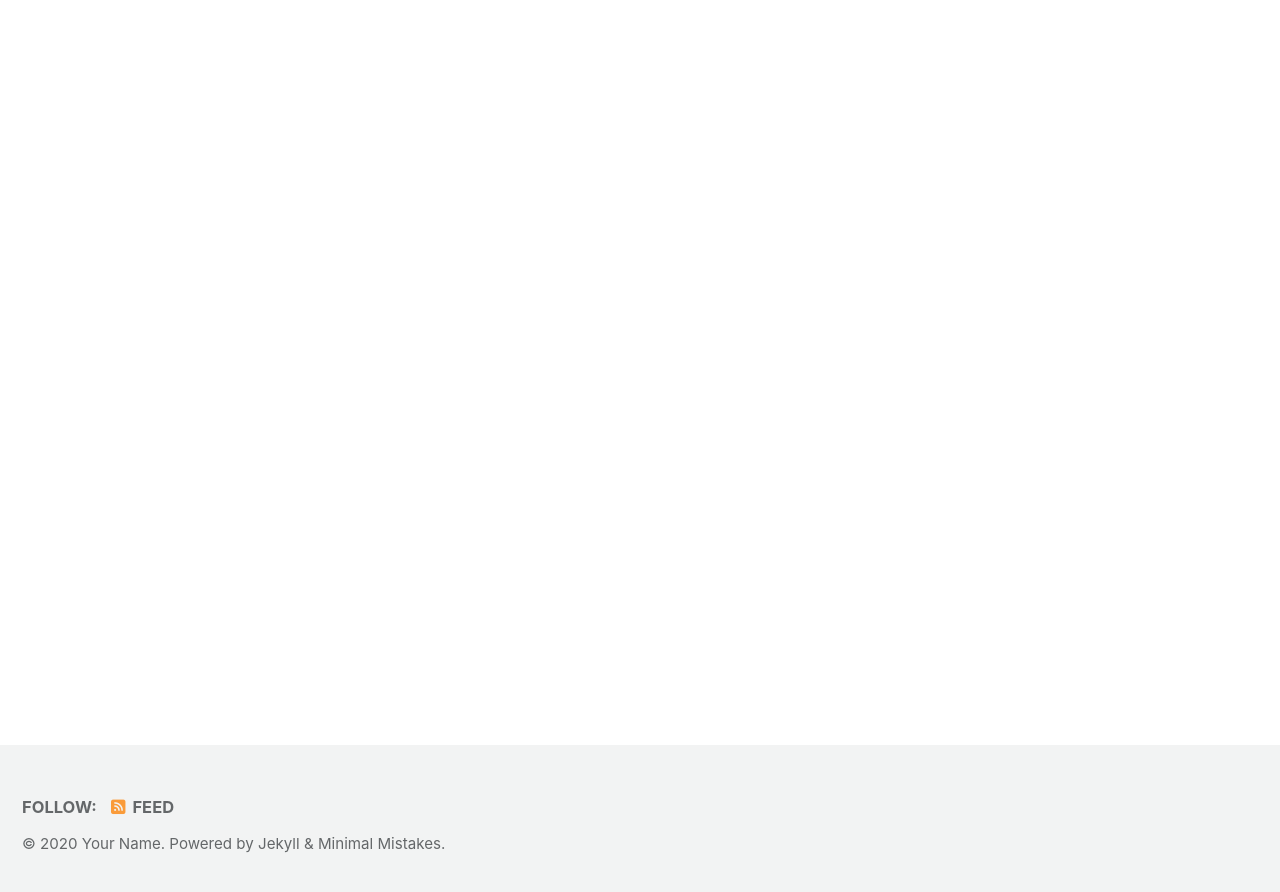
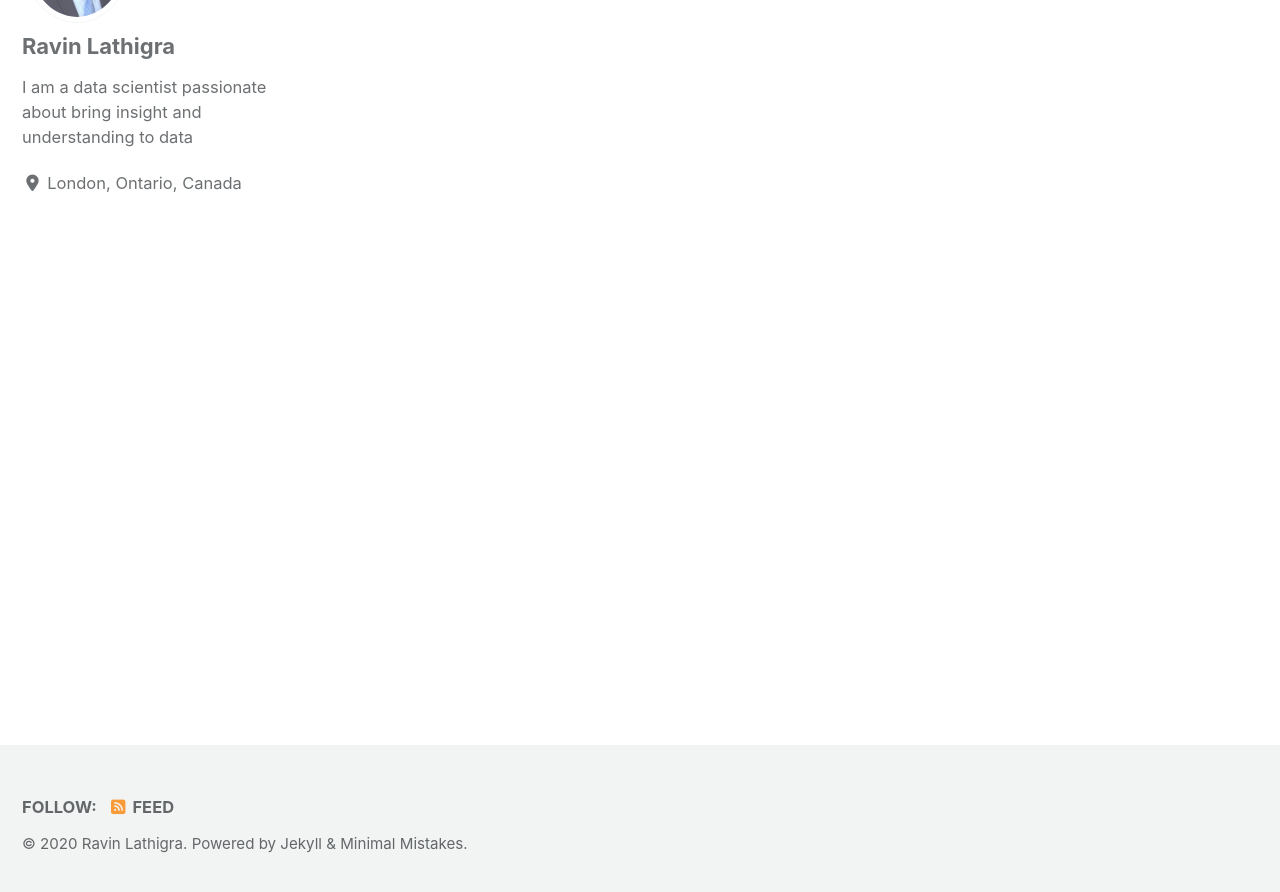
Before and after one commit to Ravinlathigra/Ravinlathigra.github.io, a Jekyll site: the page built from index.html, in a window 1280 px wide and 900 px high, scrolled down 222 px. Shown: the top 892 px of the window. Built offline with Jekyll 4.4.1, drawn with Linux system fonts in a browser that asks for light colours; cached includes are drawn as plain includes; nearby versions of some CDN libraries; the list of posts is cut into pages by our own code; some of the changed text lies outside the part shown.

Commit message:
inital update

```diff
--- a/_config.yml
+++ b/_config.yml
@@ -16,12 +16,12 @@ minimal_mistakes_skin    : "default" # "air", "aqua", "contrast", "dark", "dirt"
 
 # Site Settings
 locale                   : "en-US"
-title                    : "Site Title"
+title                    : "Data Science Portfolio"
 title_separator          : "-"
 subtitle                 : # site tagline that appears below site title in masthead
-name                     : "Your Name"
-description              : "An amazing website."
-url                      : # the base hostname & protocol for your site e.g. "https://mmistakes.github.io"
+name                     : "Ravin Lathigra"
+description              : "This website contains a subset of my data science projects and blog posts for anyone interested in learning more about data science"
+url                      : "https://Ravinlathigra.github.io"
 baseurl                  : # the subpath of your site, e.g. "/blog"
 repository               : # GitHub username/repo-name e.g. "mmistakes/minimal-mistakes"
 teaser                   : # path of fallback teaser image, e.g. "/assets/images/500x300.png"
@@ -107,30 +107,30 @@ analytics:
 
 # Site Author
 author:
-  name             : "Your Name"
-  avatar           : # path of avatar image, e.g. "/assets/images/bio-photo.jpg"
-  bio              : "I am an **amazing** person."
-  location         : "Somewhere"
+  name             : "Ravin Lathigra"
+  avatar           : "/images/bio-pic.jpg"
+  bio              : "I am a data scientist passionate about bring insight and understanding to data"
+  location         : "London, Ontario, Canada"
   email            :
   links:
     - label: "Email"
       icon: "fas fa-fw fa-envelope-square"
-      # url: mailto:your.name@email.com
+      # url: mailto:rlathigra@gmail.com@gmail.com
     - label: "Website"
       icon: "fas fa-fw fa-link"
-      # url: "https://your-website.com"
+      # url: "https://Ravinlathigra.github.io"
     - label: "Twitter"
       icon: "fab fa-fw fa-twitter-square"
-      # url: "https://twitter.com/"
+      # url: "https://twitter.com/LathigraRavin"
     - label: "Facebook"
       icon: "fab fa-fw fa-facebook-square"
-      # url: "https://facebook.com/"
+      # url: "https://facebook.com/ravin.lathigra"
     - label: "GitHub"
       icon: "fab fa-fw fa-github"
-      # url: "https://github.com/"
+      # url: "https://github.com/Ravinlathigra"
     - label: "Instagram"
       icon: "fab fa-fw fa-instagram"
-      # url: "https://instagram.com/"
+      # url: "https://instagram.com/Ravinlathigra"
 
 # Site Footer
 footer:
```
Also changed, not shown: images/bio-pic.jpg (added).
